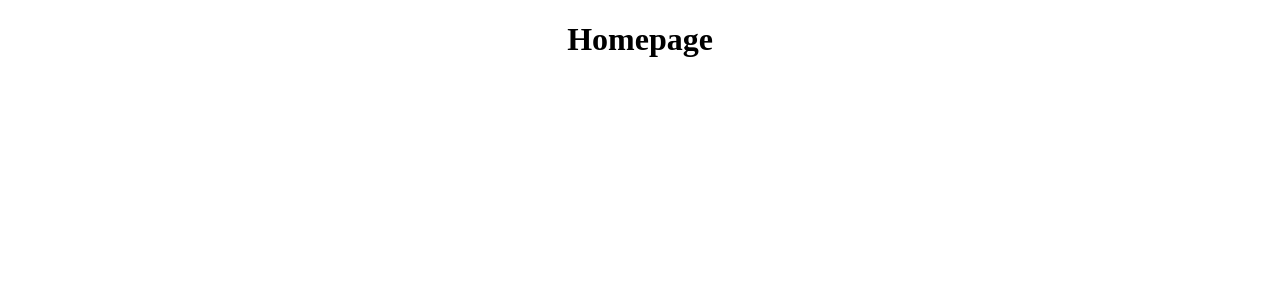
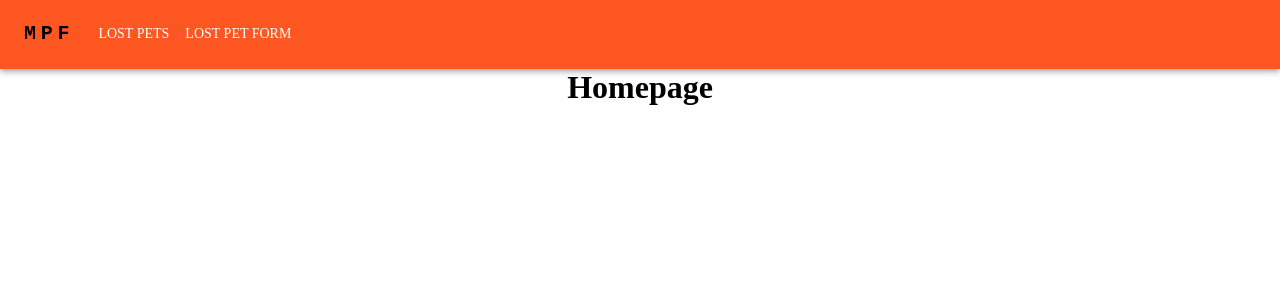
Before and after one commit to mamarmar/missing-pet-friends, a React (Create React App) app: page / in a window 1280 px wide. Shown: the top 300 px of the page. Built offline with nearby package versions, Linux system fonts and the light colour scheme.

Commit message:
basic navbar

```diff
--- a/package.json
+++ b/package.json
@@ -5,6 +5,7 @@
   "dependencies": {
     "@emotion/react": "^11.10.5",
     "@emotion/styled": "^11.10.5",
+    "@mui/icons-material": "^5.10.14",
     "@mui/material": "^5.10.14",
     "@testing-library/jest-dom": "^5.16.5",
     "@testing-library/react": "^13.4.0",
--- a/public/index.html
+++ b/public/index.html
@@ -24,7 +24,7 @@
       work correctly both with client-side routing and a non-root public URL.
       Learn how to configure a non-root public URL by running `npm run build`.
     -->
-    <title>React App</title>
+    <title>Missing Pet Friends</title>
   </head>
   <body>
     <noscript>You need to enable JavaScript to run this app.</noscript>
--- a/src/App.css
+++ b/src/App.css
@@ -1,3 +1,7 @@
+* {
+  margin: 0;
+  box-sizing: border-box;
+}
 .App {
   text-align: center;
 }
--- a/src/App.js
+++ b/src/App.js
@@ -1,12 +1,49 @@
-import './App.css';
+import "./App.css";
+//React Router
+import { Route, Routes } from "react-router-dom";
 //Components
-import Homepage from './components/Homepage';
+import Homepage from "./components/Homepage";
+import Navbar from "./components/Navbar";
+//MUI
+import { createTheme, colors, ThemeProvider } from "@mui/material";
 
 function App() {
+  const theme = createTheme({
+    palette: {
+      common: {
+        black: "#131b23",
+        white: "#FAF8F7",
+      },
+      primary: {
+        main: colors.deepOrange[500],
+        light: colors.deepOrange[300],
+        dark: colors.deepOrange[700],
+      },
+      error: {
+        main: colors.red[500],
+      },
+      success: {
+        main: colors.green[500],
+      },
+    },
+    typography: {
+      fontFamily: "Poppins",
+      fontWeightLight: 300,
+      fontWeightRegular: 400,
+      fontWeightMedium: 500,
+      fontWeightBold: 700,
+    },
+  });
+
   return (
-    <div className="App">
-        <Homepage />
-    </div>
+    <ThemeProvider theme={theme}>
+      <div className="App">
+        <Navbar />
+        <Routes>
+          <Route path="/" element={<Homepage />} />
+        </Routes>
+      </div>
+    </ThemeProvider>
   );
 }
 
--- /dev/null
+++ b/src/components/Navbar.js
@@ -0,0 +1,131 @@
+import * as React from "react";
+//MUI
+import AppBar from "@mui/material/AppBar";
+import Box from "@mui/material/Box";
+import Toolbar from "@mui/material/Toolbar";
+import IconButton from "@mui/material/IconButton";
+import Typography from "@mui/material/Typography";
+import Menu from "@mui/material/Menu";
+import MenuIcon from "@mui/icons-material/Menu";
+import Container from "@mui/material/Container";
+import Button from "@mui/material/Button";
+import MenuItem from "@mui/material/MenuItem";
+//React Router
+import { Link } from "react-router-dom";
+
+const pages = [
+  {
+    title: "Lost Pets",
+    link: "",
+  },
+  {
+    title: "Lost Pet Form",
+    link: "",
+  },
+];
+
+function ResponsiveAppBar() {
+  const [anchorElNav, setAnchorElNav] = React.useState(null);
+
+  const handleOpenNavMenu = (event) => {
+    setAnchorElNav(event.currentTarget);
+  };
+
+  const handleCloseNavMenu = () => {
+    setAnchorElNav(null);
+  };
+
+  return (
+    <AppBar position="static">
+      <Container maxWidth="xl">
+        <Toolbar disableGutters>
+          <Link to="/" style={{ textDecoration: "none", color: "black" }}>
+            <Typography
+              variant="h6"
+              noWrap
+              component="a"
+              sx={{
+                mr: 2,
+                display: { xs: "none", md: "flex" },
+                fontFamily: "monospace",
+                fontWeight: 700,
+                letterSpacing: ".3rem",
+                color: "inherit",
+                textDecoration: "none",
+              }}
+            >
+              MPF
+            </Typography>
+          </Link>
+          <Box sx={{ flexGrow: 1, display: { xs: "flex", md: "none" } }}>
+            <IconButton
+              size="large"
+              aria-label="account of current user"
+              aria-controls="menu-appbar"
+              aria-haspopup="true"
+              onClick={handleOpenNavMenu}
+              color="inherit"
+            >
+              <MenuIcon />
+            </IconButton>
+            <Menu
+              id="menu-appbar"
+              anchorEl={anchorElNav}
+              anchorOrigin={{
+                vertical: "bottom",
+                horizontal: "left",
+              }}
+              keepMounted
+              transformOrigin={{
+                vertical: "top",
+                horizontal: "left",
+              }}
+              open={Boolean(anchorElNav)}
+              onClose={handleCloseNavMenu}
+              sx={{
+                display: { xs: "block", md: "none" },
+              }}
+            >
+              {pages.map((page) => (
+                <MenuItem key={page.title} onClick={handleCloseNavMenu}>
+                  <Typography textAlign="center">{page.title}</Typography>
+                </MenuItem>
+              ))}
+            </Menu>
+          </Box>
+          <Link to="/" style={{ textDecoration: "none", color: "black" }}>
+            <Typography
+              variant="h5"
+              noWrap
+              component="a"
+              sx={{
+                mr: 2,
+                display: { xs: "flex", md: "none" },
+                flexGrow: 1,
+                fontFamily: "monospace",
+                fontWeight: 700,
+                letterSpacing: ".3rem",
+                color: "inherit",
+                textDecoration: "none",
+              }}
+            >
+              MPF
+            </Typography>
+          </Link>
+          <Box sx={{ flexGrow: 1, display: { xs: "none", md: "flex" } }}>
+            {pages.map((page) => (
+              <Button
+                key={page.title}
+                onClick={handleCloseNavMenu}
+                sx={{ my: 2, color: "white", display: "block" }}
+              >
+                {page.title}
+              </Button>
+            ))}
+          </Box>
+        </Toolbar>
+      </Container>
+    </AppBar>
+  );
+}
+export default ResponsiveAppBar;
--- a/src/index.js
+++ b/src/index.js
@@ -1,10 +1,13 @@
-import React from 'react';
-import ReactDOM from 'react-dom/client';
-import App from './App';
+import React from "react";
+import ReactDOM from "react-dom/client";
+import App from "./App";
+import { BrowserRouter } from "react-router-dom";
 
-const root = ReactDOM.createRoot(document.getElementById('root'));
+const root = ReactDOM.createRoot(document.getElementById("root"));
 root.render(
   <React.StrictMode>
-    <App />
+    <BrowserRouter>
+      <App />
+    </BrowserRouter>
   </React.StrictMode>
 );
```
Also changed, not shown: 1 other file (tests, documents, lock files or other folders).
